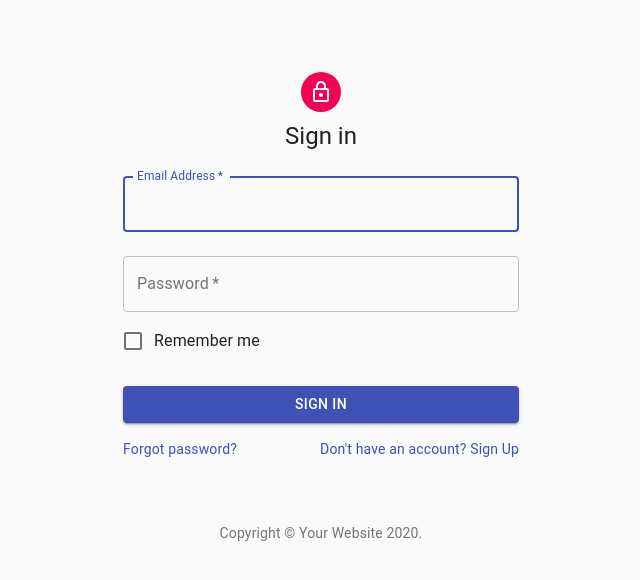
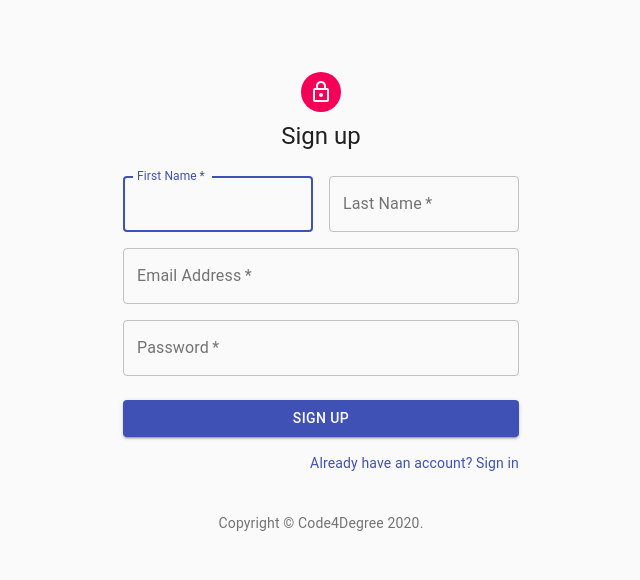
Before and after one commit to labiguime/codefordegree, a React (Create React App) app in the folder frontend/: page /signup in a window 1280 px wide. Shown: the top 580 px of the page, without its empty margins (319-959 px from the left). Built offline with nearby package versions, Linux system fonts and the light colour scheme.

Commit message:
Adding Signup Pages and Validation

```diff
--- a/frontend/package.json
+++ b/frontend/package.json
@@ -11,6 +11,7 @@
     "react": "^16.12.0",
     "react-dom": "^16.12.0",
     "react-hook-form": "^4.10.1",
+    "react-router-dom": "^5.1.2",
     "react-scripts": "3.4.0"
   },
   "scripts": {
--- a/frontend/src/App.js
+++ b/frontend/src/App.js
@@ -1,10 +1,26 @@
 import React from 'react';
 import Auth from './User/pages/Auth'
+import SignUp from './User/pages/SignUp'
+import {
+  BrowserRouter as Router,
+  Route,
+  Switch
+} from 'react-router-dom';
+
 
 function App() {
   return (
     <div className="App">
-      <Auth />
+    <Router>
+      <Switch>
+        <Route path="/login" exact>
+          <Auth />
+        </Route>
+        <Route path="/signup" exact>
+          <SignUp />
+        </Route>
+      </Switch>
+    </Router>
     </div>
   );
 }
--- a/frontend/src/User/components/SignInForm.js
+++ b/frontend/src/User/components/SignInForm.js
@@ -12,13 +12,14 @@ import LockOutlinedIcon from '@material-ui/icons/LockOutlined';
 import Typography from '@material-ui/core/Typography';
 import { makeStyles } from '@material-ui/core/styles';
 import Container from '@material-ui/core/Container';
-import { useForm, Controller} from 'react-hook-form';
+import { useForm } from 'react-hook-form';
+
 function Copyright() {
   return (
     <Typography variant="body2" color="textSecondary" align="center">
       {'Copyright © '}
-      <Link color="inherit" href="https://material-ui.com/">
-        Your Website
+      <Link color="inherit" href="https://csil-git1.cs.surrey.sfu.ca/tln3/codefordegree">
+        Code4Degree
       </Link>{' '}
       {new Date().getFullYear()}
       {'.'}
@@ -49,7 +50,7 @@ const useStyles = makeStyles(theme => ({
 
 export default function SignIn() {
   const classes = useStyles();
-  const { errors, handleSubmit, register, control} = useForm();
+  const { errors, handleSubmit, register} = useForm();
 
   const onSubmit = data => {
     console.log(data);
@@ -66,24 +67,9 @@ export default function SignIn() {
           Sign in
         </Typography>
         <form className={classes.form} onSubmit={handleSubmit(onSubmit)} >
-
-          {/*
-          <Controller as={<TextField />}
-            variant="outlined"
-            margin="normal"
-            required
-            fullWidth
-            id="email"
-            label="Email Address"
-            name="email"
-            autoComplete="email"
-            autoFocus
-            control={control}
-          />
-          */}
           <TextField
             inputRef={register({
-              required: 'Required',
+              required: true,
               pattern: {
                 value: /^[A-Z0-9._%+-]+@[A-Z0-9.-]+\.[A-Z]{2,4}$/i,
                 message: "Invalid email address"
@@ -101,7 +87,10 @@ export default function SignIn() {
           />
           {errors.email && errors.email.message}
           <TextField
-            inputRef={register}
+            inputRef={register({
+              required: true,
+              minLength: 6,
+            })}
             variant="outlined"
             margin="normal"
             required
@@ -112,6 +101,8 @@ export default function SignIn() {
             id="password"
             autoComplete="current-password"
           />
+          {errors.password && errors.password.type === "minLength"
+            && "Password need to have at least 6 characters"}
           {
           <FormControlLabel
             control={<Checkbox name="remember" inputRef={register} color="primary" />}
@@ -129,12 +120,12 @@ export default function SignIn() {
           </Button>
           <Grid container>
             <Grid item xs>
-              <Link href="#" variant="body2">
+              <Link href="signup" variant="body2">
                 Forgot password?
               </Link>
             </Grid>
             <Grid item>
-              <Link href="#" variant="body2">
+              <Link href="/signup" variant="body2">
                 {"Don't have an account? Sign Up"}
               </Link>
             </Grid>
--- /dev/null
+++ b/frontend/src/User/components/SignUpForm.js
@@ -0,0 +1,174 @@
+import React from 'react';
+import Avatar from '@material-ui/core/Avatar';
+import Button from '@material-ui/core/Button';
+import CssBaseline from '@material-ui/core/CssBaseline';
+import TextField from '@material-ui/core/TextField';
+// import FormControlLabel from '@material-ui/core/FormControlLabel';
+// import Checkbox from '@material-ui/core/Checkbox';
+import Link from '@material-ui/core/Link';
+import Grid from '@material-ui/core/Grid';
+import Box from '@material-ui/core/Box';
+import LockOutlinedIcon from '@material-ui/icons/LockOutlined';
+import Typography from '@material-ui/core/Typography';
+import { makeStyles } from '@material-ui/core/styles';
+import Container from '@material-ui/core/Container';
+import { useForm } from 'react-hook-form';
+
+function Copyright() {
+  return (
+    <Typography variant="body2" color="textSecondary" align="center">
+      {'Copyright © '}
+      <Link color="inherit" href="https://csil-git1.cs.surrey.sfu.ca/tln3/codefordegree">
+        Code4Degree
+      </Link>{' '}
+      {new Date().getFullYear()}
+      {'.'}
+    </Typography>
+  );
+}
+
+const useStyles = makeStyles(theme => ({
+  paper: {
+    marginTop: theme.spacing(8),
+    display: 'flex',
+    flexDirection: 'column',
+    alignItems: 'center',
+  },
+  avatar: {
+    margin: theme.spacing(1),
+    backgroundColor: theme.palette.secondary.main,
+  },
+  form: {
+    width: '100%', // Fix IE 11 issue.
+    marginTop: theme.spacing(3),
+  },
+  submit: {
+    margin: theme.spacing(3, 0, 2),
+  },
+}));
+
+export default function SignUp() {
+  const classes = useStyles();
+  const { errors, handleSubmit, register} = useForm();
+
+  const onSubmit = data => {
+    console.log('Submit SignUp event', data)
+  };
+
+  return (
+    <Container component="main" maxWidth="xs">
+      <CssBaseline />
+      <div className={classes.paper}>
+        <Avatar className={classes.avatar}>
+          <LockOutlinedIcon />
+        </Avatar>
+        <Typography component="h1" variant="h5">
+          Sign up
+        </Typography>
+        <form className={classes.form} onSubmit={handleSubmit(onSubmit)}>
+          <Grid container spacing={2}>
+            <Grid item xs={12} sm={6}>
+              <TextField
+              inputRef={register({
+                required: true,
+                pattern: {
+                  message: "First Name Required"
+                }
+              })}
+                autoComplete="fname"
+                name="firstName"
+                variant="outlined"
+                required
+                fullWidth
+                id="firstName"
+                label="First Name"
+                autoFocus
+              />
+              {errors.firstName && errors.firstName.message}
+            </Grid>
+            <Grid item xs={12} sm={6}>
+              <TextField
+              inputRef={register({
+                required: true,
+                pattern: {
+                  message: "Last Name Required"
+                }
+              })}
+                variant="outlined"
+                required
+                fullWidth
+                id="lastName"
+                label="Last Name"
+                name="lastName"
+                autoComplete="lname"
+              />
+              {errors.lastName && errors.lastName.message}
+            </Grid>
+            <Grid item xs={12}>
+              <TextField
+                inputRef={register({
+                required: true,
+                pattern: {
+                    value: /^[A-Z0-9._%+-]+@[A-Z0-9.-]+\.[A-Z]{2,4}$/i,
+                    message: "Invalid email address"
+                }
+                })}
+                variant="outlined"
+                required
+                fullWidth
+                id="email"
+                label="Email Address"
+                name="email"
+                autoComplete="email"
+              />
+            {errors.email && errors.email.message}
+            </Grid>
+            <Grid item xs={12}>
+              <TextField
+              inputRef={register({
+                required: true,
+                minLength: 6,
+              })}
+                variant="outlined"
+                required
+                fullWidth
+                name="password"
+                label="Password"
+                type="password"
+                id="password"
+                autoComplete="current-password"
+              />
+            {errors.password && errors.password.type === "minLength"
+            && "Password need to have at least 6 characters"}
+            </Grid>
+            {/* <Grid item xs={12}>
+              <FormControlLabel
+                control={<Checkbox value="allowExtraEmails" color="primary" />}
+                label="I want to receive inspiration, marketing promotions and updates via email."
+              />
+            </Grid> */}
+          </Grid>
+          <Button
+            type="submit"
+            fullWidth
+            variant="contained"
+            color="primary"
+            className={classes.submit}
+          >
+            Sign Up
+          </Button>
+          <Grid container justify="flex-end">
+            <Grid item>
+              <Link href="/login" variant="body2">
+                Already have an account? Sign in
+              </Link>
+            </Grid>
+          </Grid>
+        </form>
+      </div>
+      <Box mt={5}>
+        <Copyright />
+      </Box>
+    </Container>
+  );
+}
--- /dev/null
+++ b/frontend/src/User/pages/SignUp.js
@@ -0,0 +1,11 @@
+import React from 'react';
+import SignUpForm from '../components/SignUpForm';
+
+
+export default function Auth(){
+
+    return(
+        <SignUpForm />
+    );
+
+}
```
Also changed, not shown: 1 other file (tests, documents, lock files or other folders).
